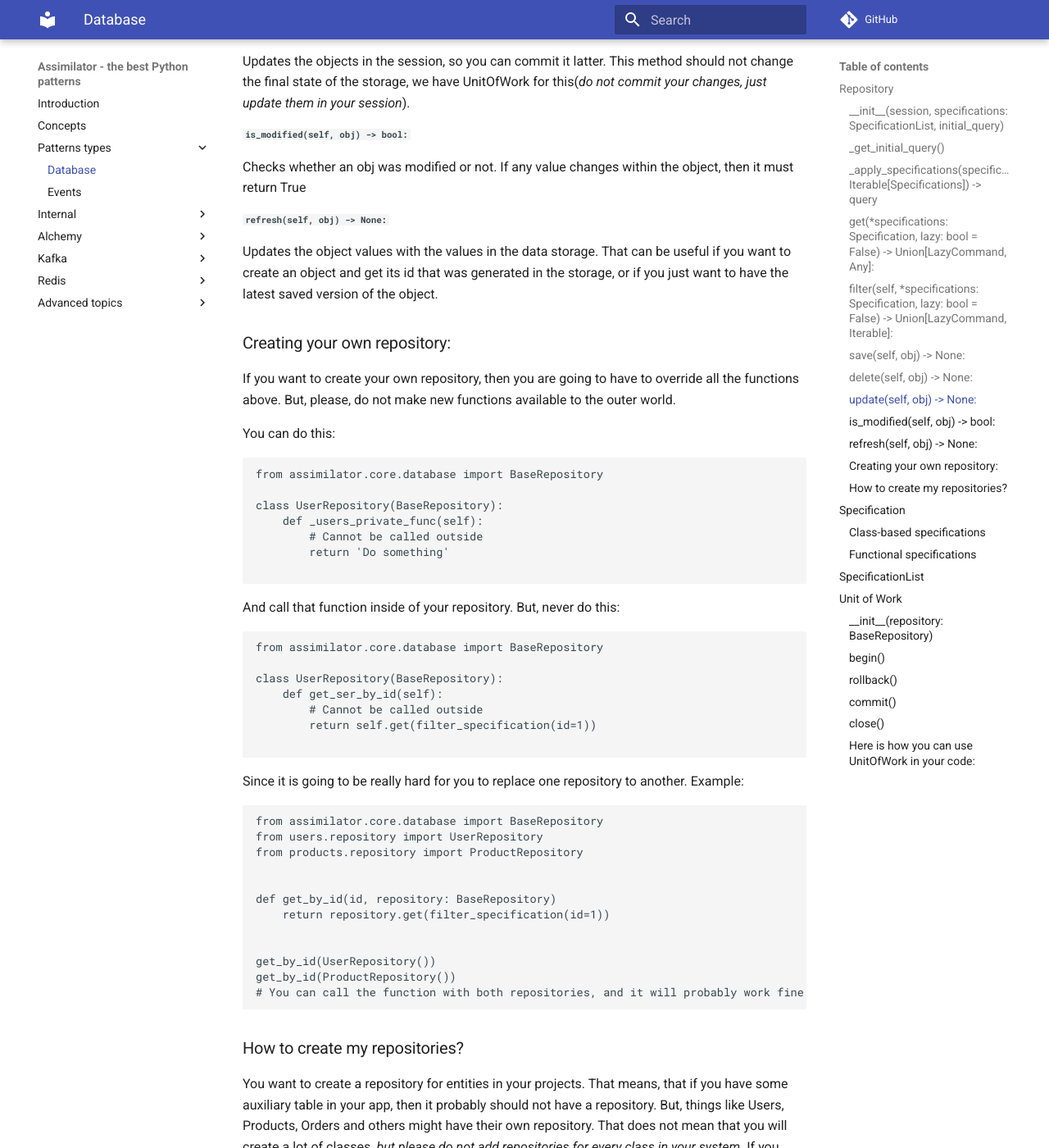
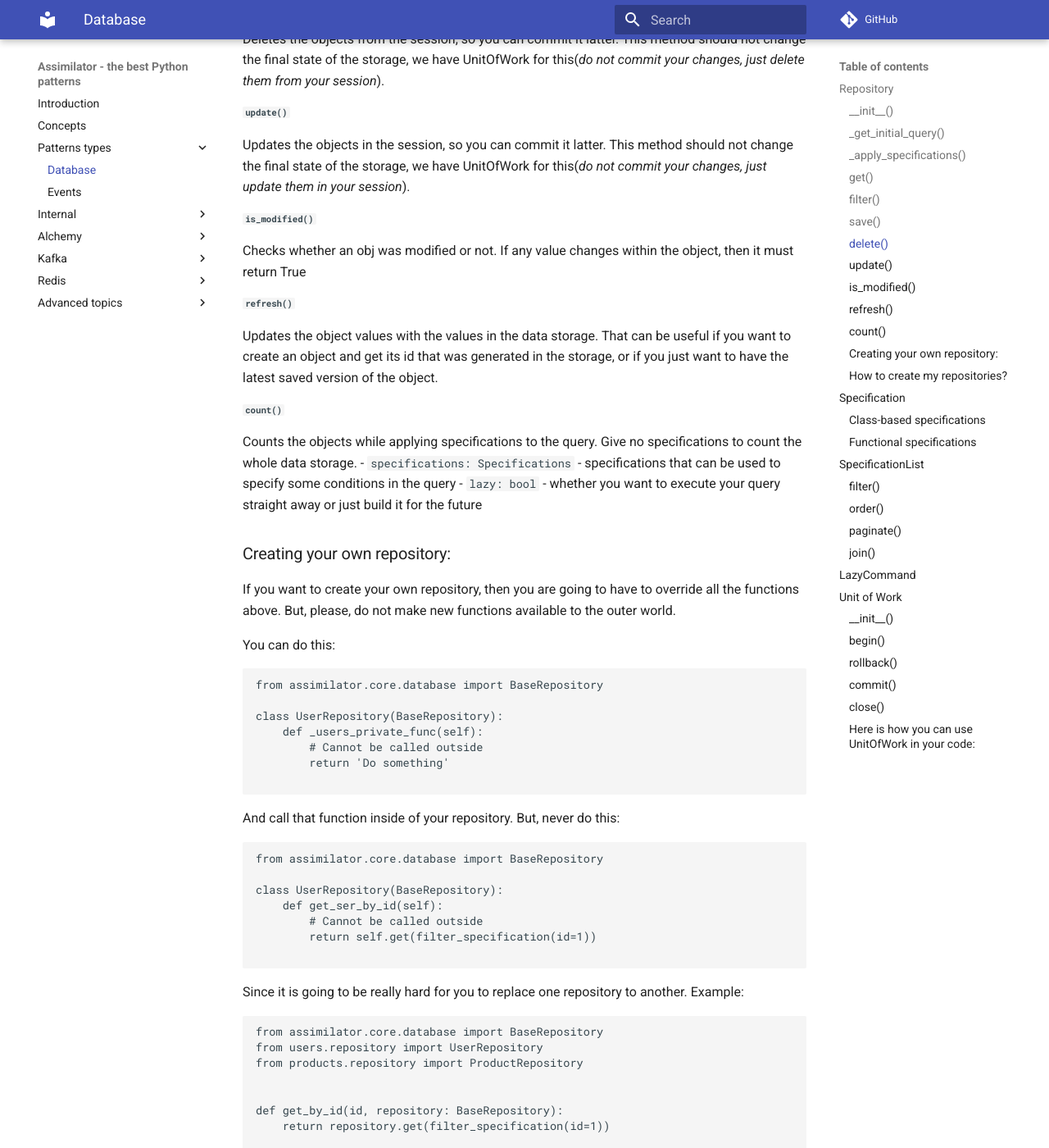
Before and after one commit to knucklesuganda/py_assimilator, an MkDocs documentation site: the page built from docs/patterns/database.md, in a window 1280 px wide and 1400 px high, scrolled down 1491 px. Shown: the whole window at 82% size. Built offline with MkDocs 1.6.1 and Material for MkDocs 9.7.7, drawn with Linux system fonts in a browser that asks for light colours; comment, search, counter and statistics services are not loaded; some of the changed text lies outside the part shown.

Commit message:
Fixed event_bus imports, started working with events documentation, added LazyCommand to database documentation

````diff
--- a/docs/patterns/database.md
+++ b/docs/patterns/database.md
@@ -8,7 +8,7 @@
 is that you can use it with SQL, text files, cache, S3, external API's or any kind of data storage.
 
 
-###### `__init__(session, specifications: SpecificationList, initial_query)`
+###### `__init__()`
 - `session` - each repository has a session that works as the primary data source. It can be your database connection, a text file or a data structure.
 - `initial_query` - the initial query that you use in the data storage. We will show how it works later. It can be an SQL query, a key in the dictionary or anything else.
 - `specifications: SpecificationList` - an object that contains links to the specifications that are used to create your queries
@@ -16,7 +16,7 @@
 ###### `_get_initial_query()`
 returns the initial query used in the `_apply_specifications()`
 
-###### `_apply_specifications(specifications: Iterable[Specifications]) -> query`
+###### `_apply_specifications()`
 Applies Specifications to the query. **Must not be used directly.** apply
 specifications gets a list of specifications and applies them to the query returned
 in _get_initial_query(). The idea is the following: each specification gets a query and
@@ -27,39 +27,46 @@
 else that specifies what kind of data we want.
 
 
-###### `get(*specifications: Specification, lazy: bool = False) -> Union[LazyCommand, Any]:`
+###### `get()`
 get is the function used to query the data storage and return one entity. You supply a list
 of specifications that get you the entity from the storage.
 - `specifications: Specifications` - specifications that can be used to specify some conditions in the query
 - `lazy: bool` - whether you want to execute your query straight away or just build it  for the future
+- `initial_query = None` - if you want to change the initial query for this query only, then you can provide it as an argument
 
-###### `filter(self, *specifications: Specification, lazy: bool = False) -> Union[LazyCommand, Iterable]:`
+###### `filter()`
 filters is the function used to query the data storage and return many entities. You supply a list
 of specifications that filter entities in the storage.
 - `specifications: Specifications` - specifications that can be used to specify some conditions in the query
 - `lazy: bool` - whether you want to execute your query straight away or just build it  for the future
+- `initial_query = None` - if you want to change the initial query for this query only, then you can provide it as an argument
 
-
-###### `save(self, obj) -> None:`
+###### `save()`
 Adds the objects to the session, so you can commit it latter. This method
 should not change the final state of the storage, we have UnitOfWork for this(*do not commit your changes, just add them*).
 
-###### `delete(self, obj) -> None:`
+###### `delete()`
 Deletes the objects from the session, so you can commit it latter. This method
 should not change the final state of the storage, we have UnitOfWork for this(*do not commit your changes, just delete them from your session*).
 
-###### `update(self, obj) -> None:`
+###### `update()`
 Updates the objects in the session, so you can commit it latter. This method
 should not change the final state of the storage, we have UnitOfWork for this(*do not commit your changes, just update them in your session*).
 
-###### `is_modified(self, obj) -> bool:`
+###### `is_modified()`
 Checks whether an obj was modified or not. If any value changes within the object,
 then it must return True
 
-###### `refresh(self, obj) -> None:`
+###### `refresh()`
 Updates the object values with the values in the data storage. That can be useful if
 you want to create an object and get its id that was generated in the storage, or if you
 just want to have the latest saved version of the object.
+
+###### `count()`
+Counts the objects while applying specifications to the query. Give no specifications to
+count the whole data storage.
+- `specifications: Specifications` - specifications that can be used to specify some conditions in the query
+- `lazy: bool` - whether you want to execute your query straight away or just build it  for the future
 
 
 ### Creating your own repository:
@@ -95,7 +102,7 @@
 from products.repository import ProductRepository
 
 
-def get_by_id(id, repository: BaseRepository)
+def get_by_id(id, repository: BaseRepository):
     return repository.get(filter_specification(id=1))
 
 
@@ -278,6 +289,35 @@
 > Of course, you can still use specifications directly, but if you ever need to change
 > the repository, then it may be a problem.
 
+
+## LazyCommand
+Sometimes we don't want to execute the query right away. For example, for optimization purposes or
+some other purpose that requires us to delay the execution. In that case, you want to find `lazy` argument
+in the function that you are calling and set it to `True`. After that, a `LazyCommand` is going to be returned. That
+object allows you to call it as a function or iterate over it to get the results:
+
+```python
+from assimilator.core.database import BaseRepository
+
+
+def print_all_usernames(repository: BaseRepository):
+    for user in repository.filter(lazy=True):
+        print(user.username)
+        # we don't want to receive a list of all the users, but want to iterate
+        # through it and only get 1 user at a time
+
+
+def count_users_if_argument_true(do_count, repository: BaseRepository):
+    count_command = repository.count(lazy=True)
+    # turn on lazy and get LazyCommand
+
+    if do_count:
+        return count_command()  # call for the result
+    return -1
+
+```
+
+
 ## Unit of Work
 Unit of work allows us to work with transactions and repositories that change the data.
 The problem with repository is the transaction management. We want to make our transaction management
@@ -292,8 +332,9 @@
 5. Unit of work closes the transaction
 
 
-###### `__init__(repository: BaseRepository)`
-The repository is provided in the UnitOfWork when we create it. The session
+###### `__init__()`
+
+- `repository: BaseRepository` - The repository is provided in the UnitOfWork when we create it. The session
 to the data storage is going to be taken from the repository.
 
 ###### `begin()`
@@ -308,7 +349,7 @@
 function is responsible for the final save. _You need to call it yourself, it will not be called automatically like rollback()_
 
 ###### `close()`
-closes the transaction. The function is called automatically.
+Closes the transaction. The function is called automatically.
 
 
 #### Here is how you can use UnitOfWork in your code:
@@ -346,4 +387,3 @@
         1 / 0   # ZeroDivisionError. UnitOfWork calls rollback automatically.
         uow.commit()    # nothing is saved, since the rollback was called.
 ```
-p
````
Also changed, not shown: other parts of docs/patterns/database.md (+9 -5 lines), docs/patterns/events.md (added, +258 -0 lines), 1 other file.
